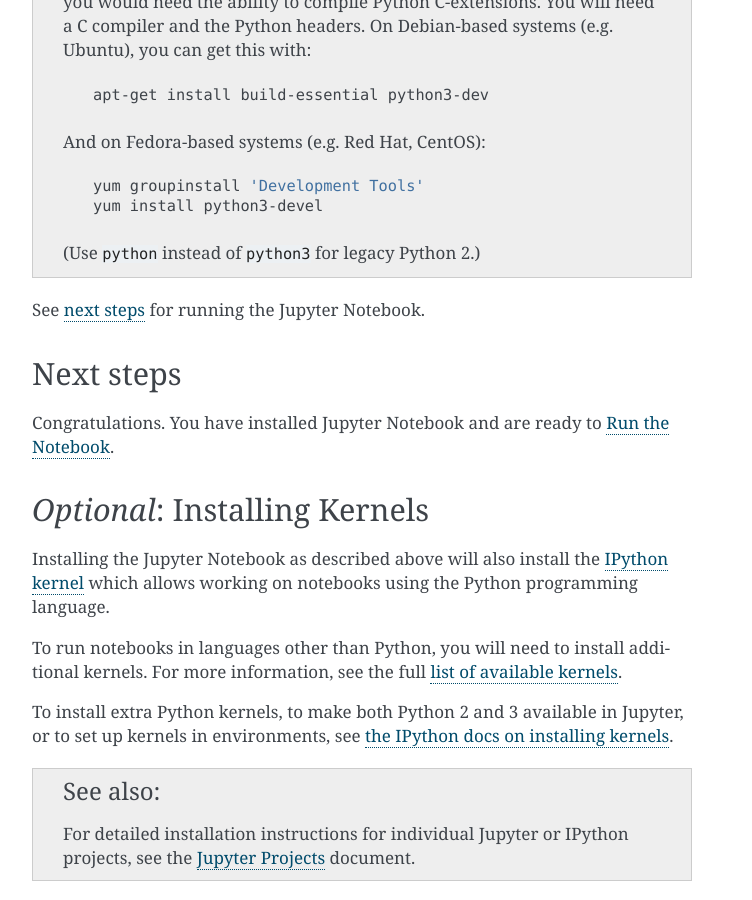
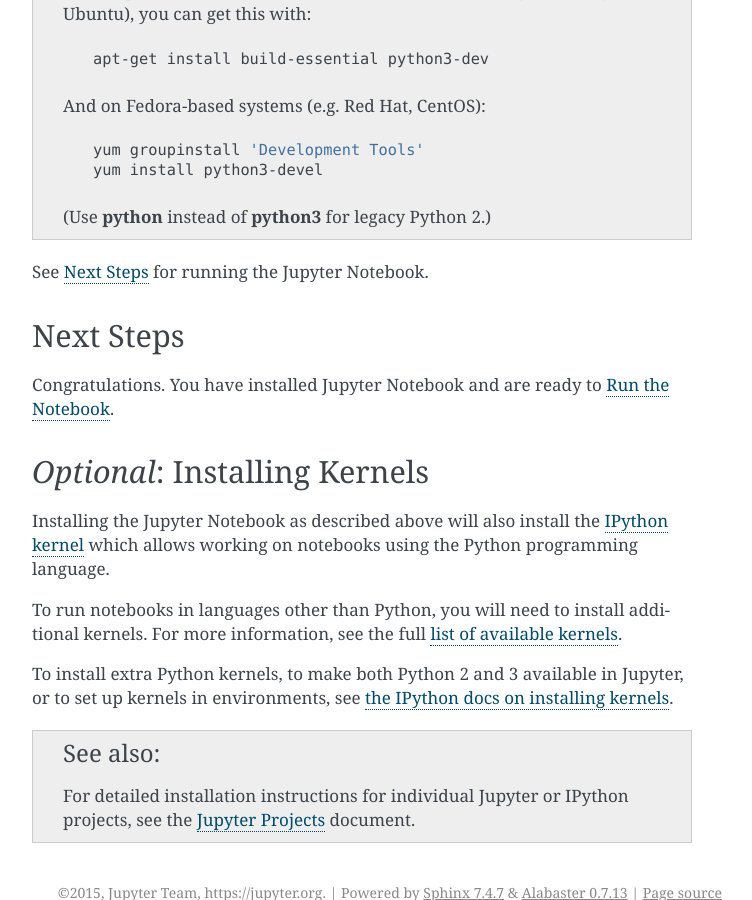
Before and after one commit to jupyter/jupyter, a Sphinx documentation site: the page built from docs/source/install.rst, in a window 1280 px wide and 900 px high, scrolled down 1510 px. Shown: the whole window, without its empty margins (388-1140 px from the left). Built offline with Sphinx 7.4.7, drawn with Linux system fonts in a browser that asks for light colours; pages that are not in the unit, such as notebooks, are missing from menus; some of the changed lines change nothing that is shown.

Commit message:
Format edits

```diff
--- a/docs/source/install.rst
+++ b/docs/source/install.rst
@@ -31,12 +31,12 @@
 
 2. Install the version of Anaconda, which you downloaded.
 
-3. Install Jupyter using `conda` from the Terminal (Mac and Linux) or
+3. Install Jupyter using :command:`conda` from the Terminal (Mac and Linux) or
    CommandPrompt (Windows):
 
-    .. code-block:: bash
+.. code-block:: bash
 
-        conda install jupyter
+    conda install jupyter
 
 See :ref:`Next Steps <next-steps>` for running the Jupyter Notebook.
 
@@ -52,7 +52,7 @@
     `here <http://archive.ipython.org/release/>`__.
 
 We recommend Anaconda for installing Jupyter. As an existing Python
-user, you may wish to use Python's package manager, :file:`pip`, as an
+user, you may wish to use Python's package manager, :command:`pip`, as an
 alternative.
 
 .. _python-using-pip:
@@ -83,13 +83,13 @@
         yum groupinstall 'Development Tools'
         yum install python3-devel
 
-    (Use ``python`` instead of ``python3`` for legacy Python 2.)
+    (Use :command:`python` instead of :command:`python3` for legacy Python 2.)
 
-See :ref:`next steps <next-steps>` for running the Jupyter Notebook.
+See :ref:`Next Steps <next-steps>` for running the Jupyter Notebook.
 
 .. _next-steps:
 
-Next steps
+Next Steps
 ----------
 
 Congratulations. You have installed Jupyter Notebook and are ready to
```
